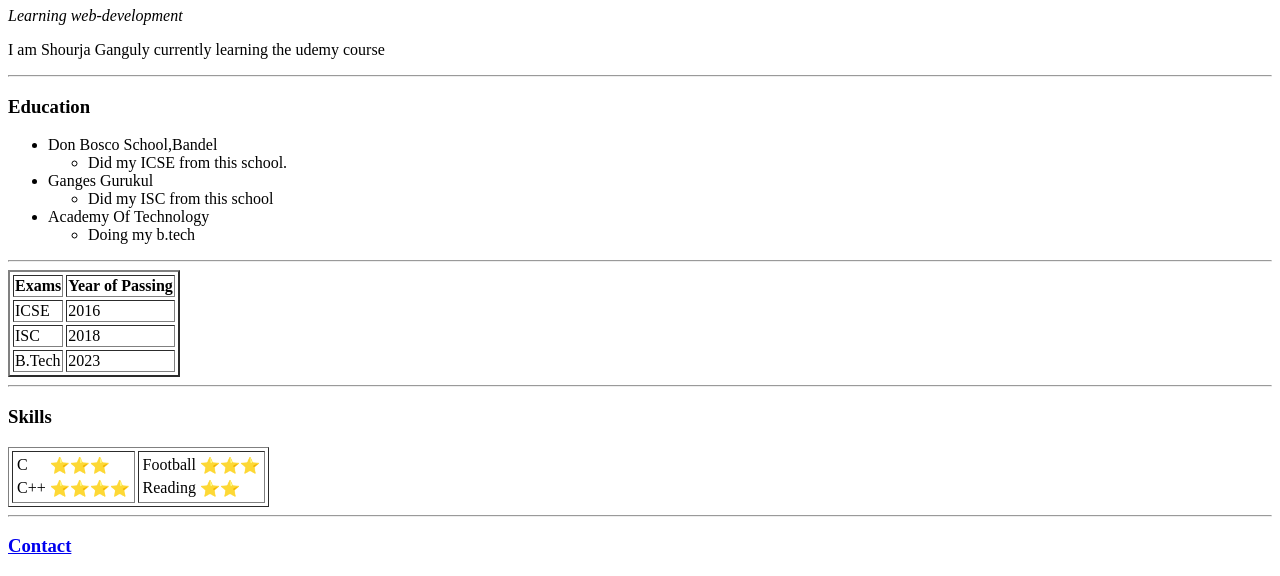
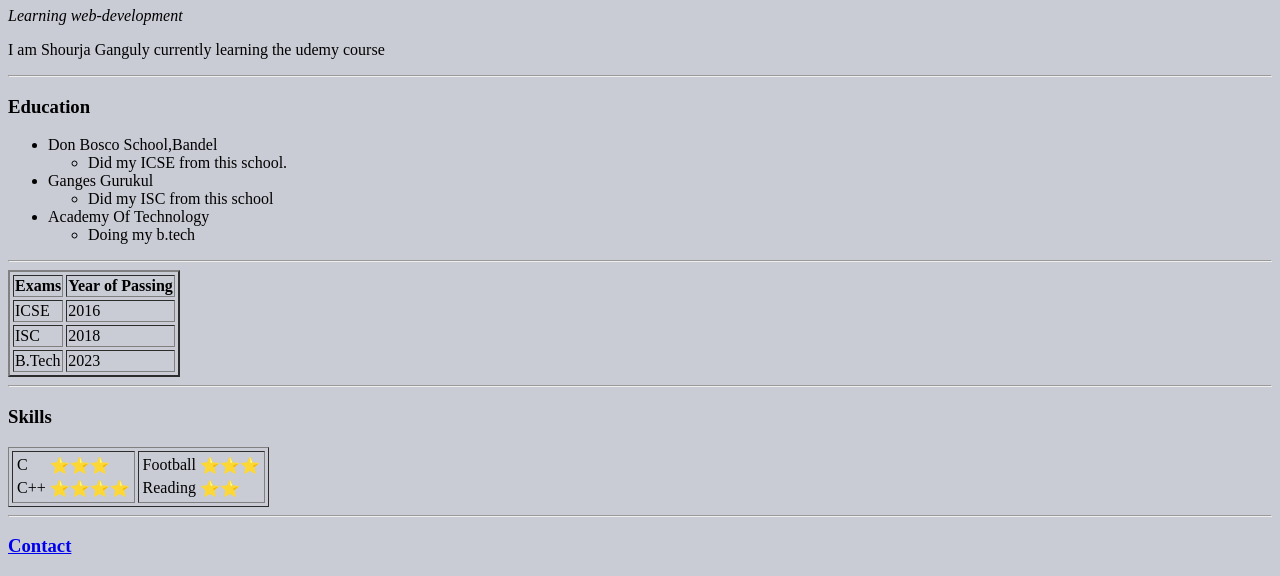
Before and after one commit to sho1231/web_dev-project, a plain HTML site: page index.html in a window 1280 px wide. Shown: the part 385-961 px from the top of the page. Drawn offline with Linux system fonts and the light colour scheme.

Commit message:
Update index.html

```diff
--- a/index.html
+++ b/index.html
@@ -5,7 +5,7 @@
     <meta name="Description" content="Shourja Ganguly">
     <title>Shourja's personal site</title>
   </head>
-  <body>
+  <body style="background-color: #C9CCD5;">
     <center><img src="WhatsApp Image 2021-07-08 at 11.07.36 PM.jpeg" width ="300" height="300"alt="My profile pic"></center>
     <center><h1>Shourja Ganguly</h1></center>
     <p><em>Learning web-development</em></p>
```
